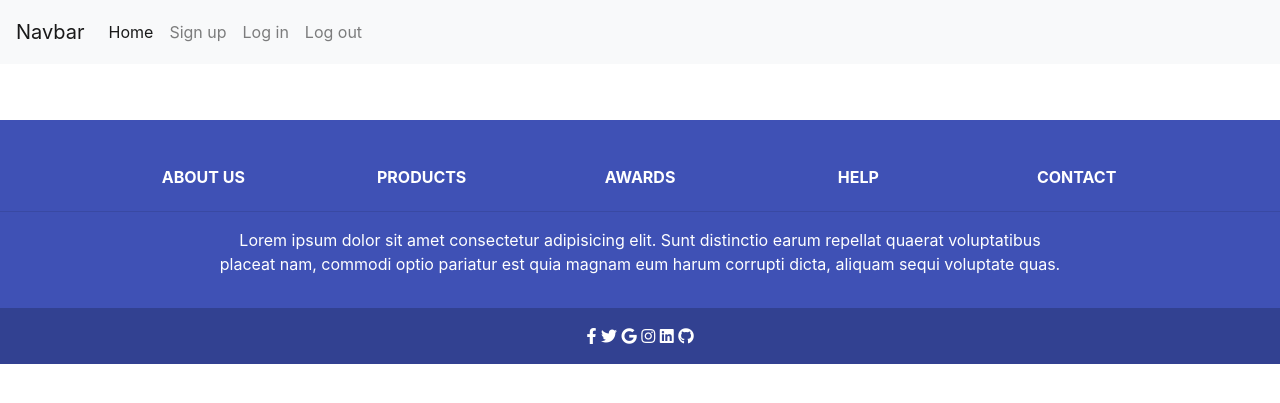
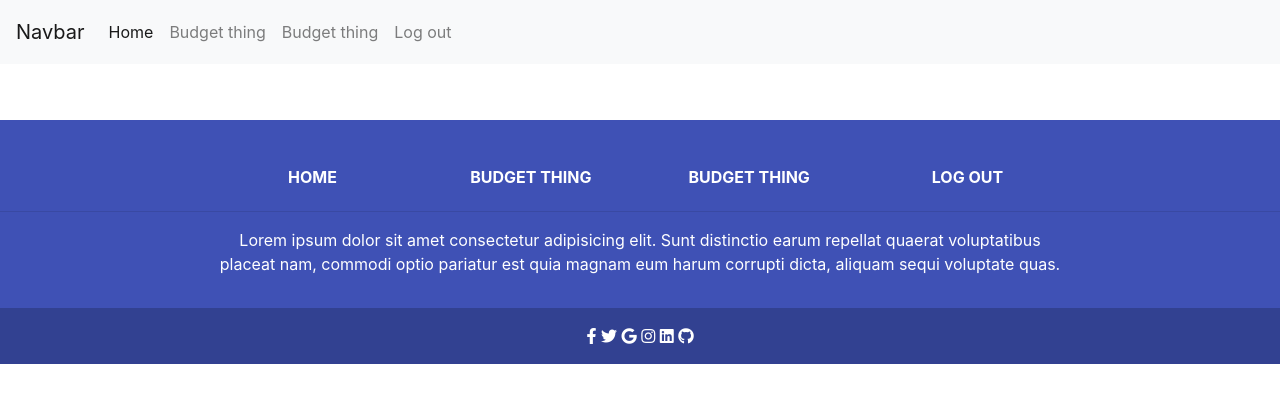
Before and after one commit to luke2533/budget-app, a Flask app: page / in a window 1280 px wide. Shown: the top 403 px of the page. Run offline with Flask 2, Linux system fonts and the light colour scheme; the visitor is signed in with stand-in values (Sample User, id 1); some libraries are stand-ins or nearby versions.

Commit message:
Nav and footer links added v0.2.2

```diff
--- a/templates/base.html
+++ b/templates/base.html
@@ -26,9 +26,16 @@
             <div class="collapse navbar-collapse" id="navbarNavAltMarkup">
                 <div class="navbar-nav">
                     <a class="nav-link active" href="/">Home <span class="sr-only">(current)</span></a>
-                    <a class="nav-link" href="{{ url_for('signup') }}">Sign up</a>
-                    <a class="nav-link" href="{{ url_for('login') }}">Log in</a>
-                    <a class="nav-link" href="{{ url_for('logout') }}">Log out</a>
+                    {% if session.user %}
+                        {% if username is not none %}
+                            <a class="nav-link" href="">Budget thing</a>
+                            <a class="nav-link" href="">Budget thing</a>
+                        {% endif %}
+                        <a class="nav-link" href="{{ url_for('logout') }}">Log out</a>
+                    {% else %}
+                        <a class="nav-link" href="{{ url_for('login') }}">Log in</a>
+                        <a class="nav-link" href="{{ url_for('signup') }}">Sign up</a>
+                    {% endif %}
                 </div>
             </div>
           </nav>
@@ -58,29 +65,39 @@
                     <div class="row text-center d-flex justify-content-center pt-5">
                         <div class="col-md-2">
                             <h6 class="text-uppercase font-weight-bold">
-                                <a href="#!" class="text-white">About us</a>
+                                <a href="/" class="text-white">Home</a>
+                            </h6>
+                        </div>
+                        {% if session.user %}
+                            {% if username is not none %}
+                                <div class="col-md-2">
+                                    <h6 class="text-uppercase font-weight-bold">
+                                        <a href="#!" class="text-white">Budget thing</a>
+                                    </h6>
+                                </div>
+                                <div class="col-md-2">
+                                    <h6 class="text-uppercase font-weight-bold">
+                                        <a href="#!" class="text-white">Budget thing</a>
+                                    </h6>
+                                </div>
+                            {% endif %}
+                            <div class="col-md-2">
+                                <h6 class="text-uppercase font-weight-bold">
+                                    <a href="{{ url_for('logout') }}" class="text-white">Log out</a>
+                                </h6>
+                            </div>
+                        {% else %}
+                        <div class="col-md-2">
+                            <h6 class="text-uppercase font-weight-bold">
+                                <a href="{{ url_for('login') }}" class="text-white">Log in</a>
                             </h6>
                         </div>
                         <div class="col-md-2">
                             <h6 class="text-uppercase font-weight-bold">
-                                <a href="#!" class="text-white">Products</a>
+                                <a href="{{ url_for('signup') }}" class="text-white">Sign up</a>
                             </h6>
                         </div>
-                        <div class="col-md-2">
-                            <h6 class="text-uppercase font-weight-bold">
-                                <a href="#!" class="text-white">Awards</a>
-                            </h6>
-                        </div>
-                        <div class="col-md-2">
-                            <h6 class="text-uppercase font-weight-bold">
-                                <a href="#!" class="text-white">Help</a>
-                            </h6>
-                        </div>
-                        <div class="col-md-2">
-                            <h6 class="text-uppercase font-weight-bold">
-                                <a href="#!" class="text-white">Contact</a>
-                            </h6>
-                        </div>
+                        {% endif %}
                     </div>
                 </section>
                 <hr>
```
Also changed, not shown: README.md.
